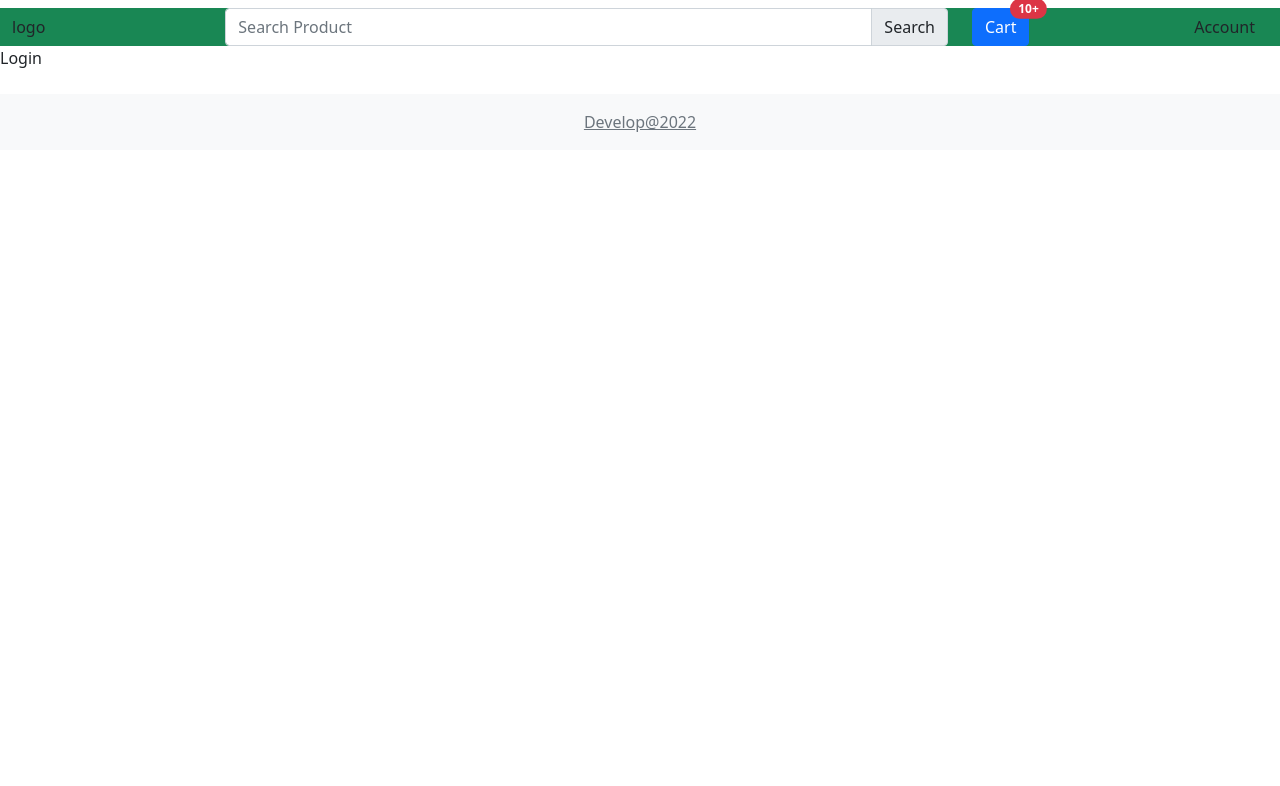
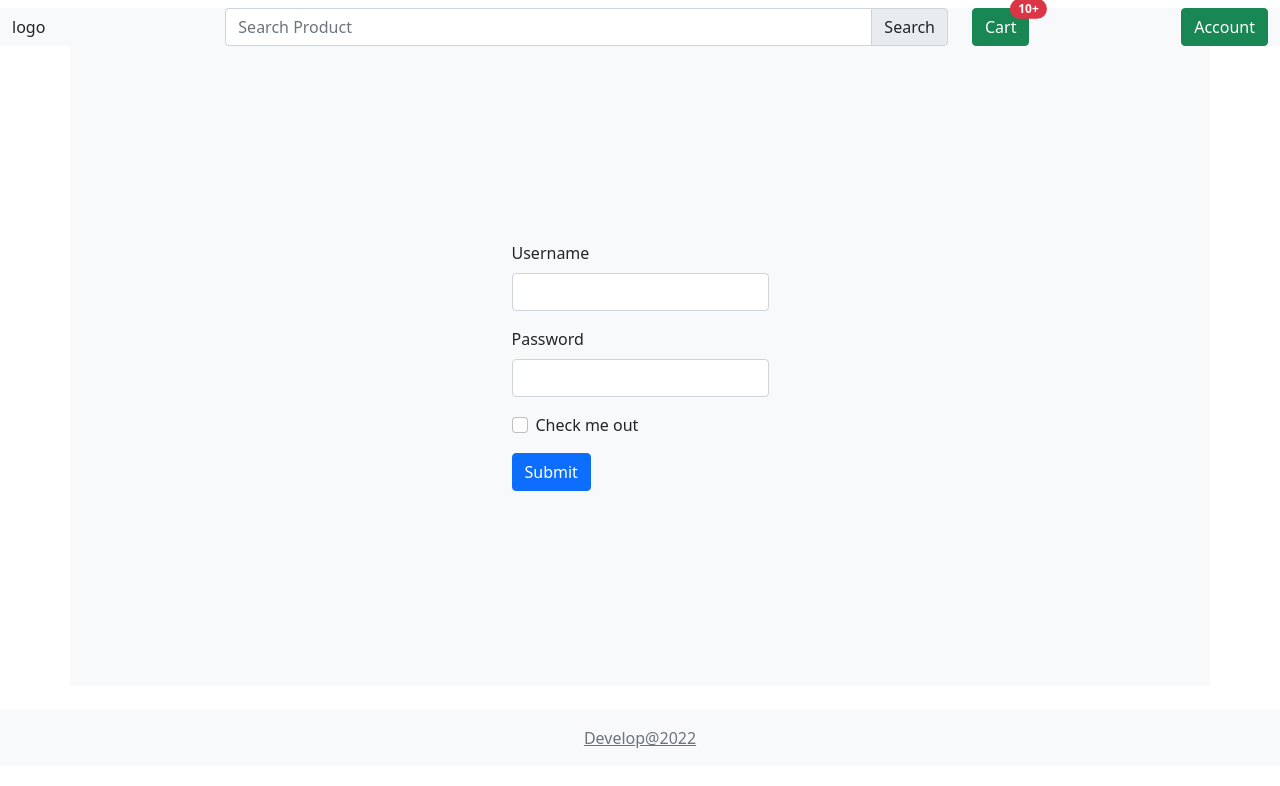
Before and after one commit to Gowtamkumar/next-app, a Next.js app: page /login in a window 1280 px wide. Shown: the top 786 px of the page. Built offline with nearby package versions, Linux system fonts and the light colour scheme.

Commit message:
login page

```diff
--- a/components/Navbar/Navbar.js
+++ b/components/Navbar/Navbar.js
@@ -6,7 +6,7 @@ export default function Navbar() {
 
   return (
     <>
-      <section className="container-fluid bg-success">
+      <section className="container-fluid bg-light">
         <div className="row mt-2 align-items-center">
           <div className="col-2">
             logo
@@ -26,10 +26,9 @@ export default function Navbar() {
             </div>
           </div>
           <div className="col-3 d-flex justify-content-between">
-
             <div className="dropdown">
               <button
-                className="btn btn-primary position-relative"
+                className="btn btn-success position-relative"
                 id="dropdownUser1" data-bs-toggle="dropdown">
                 Cart
                 <span className="position-absolute top-0 start-100 translate-middle badge rounded-pill bg-danger">
@@ -41,13 +40,10 @@ export default function Navbar() {
               <ul className="dropdown-menu dropdown-menu-end dropdown-menu-arrow">
                 dd
               </ul>
-
             </div>
-
-
             <div className="dropdown">
               <button
-                className="list-group-item-profile text-center align-items-center btn"
+                className="list-group-item-profile text-center align-items-center btn btn-success"
                 id="dropdownUser1" data-bs-toggle="dropdown"
               >
                 Account
@@ -84,7 +80,6 @@ export default function Navbar() {
                   </Link>
                 </li>
               </ul>
-
             </div>
 
           </div>
--- a/pages/login/index.js
+++ b/pages/login/index.js
@@ -2,6 +2,23 @@ import React from 'react'
 
 export default function Login() {
   return (
-    <div>Login</div>
+    <div className='container d-flex justify-content-center align-items-center bg-light' style={{ height: "80vh"}}>
+
+      <form>
+        <div className="mb-3">
+          <label htmlFor="exampleInputEmail1" className="form-label">Username</label>
+          <input type="email" className="form-control" id="exampleInputEmail1" aria-describedby="emailHelp" />
+        </div>
+        <div className="mb-3">
+          <label htmlFor="exampleInputPassword1" className="form-label">Password</label>
+          <input type="password" className="form-control" id="exampleInputPassword1" />
+        </div>
+        <div className="mb-3 form-check">
+          <input type="checkbox" className="form-check-input " id="exampleCheck1" />
+          <label className="form-check-label" htmlFor="exampleCheck1">Check me out</label>
+        </div>
+        <button type="submit" className="btn btn-primary">Submit</button>
+      </form>
+    </div>
   )
 }
```
